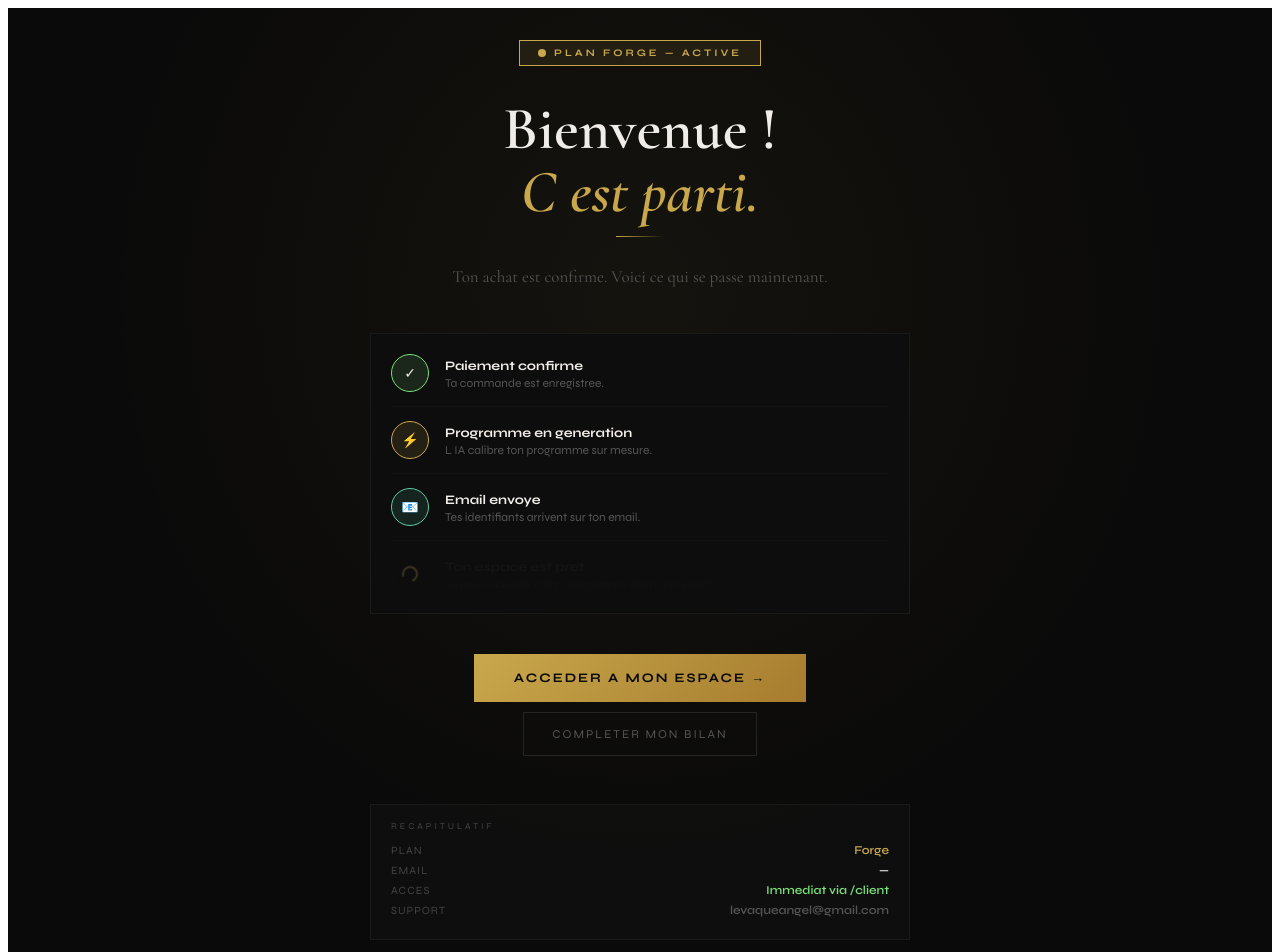
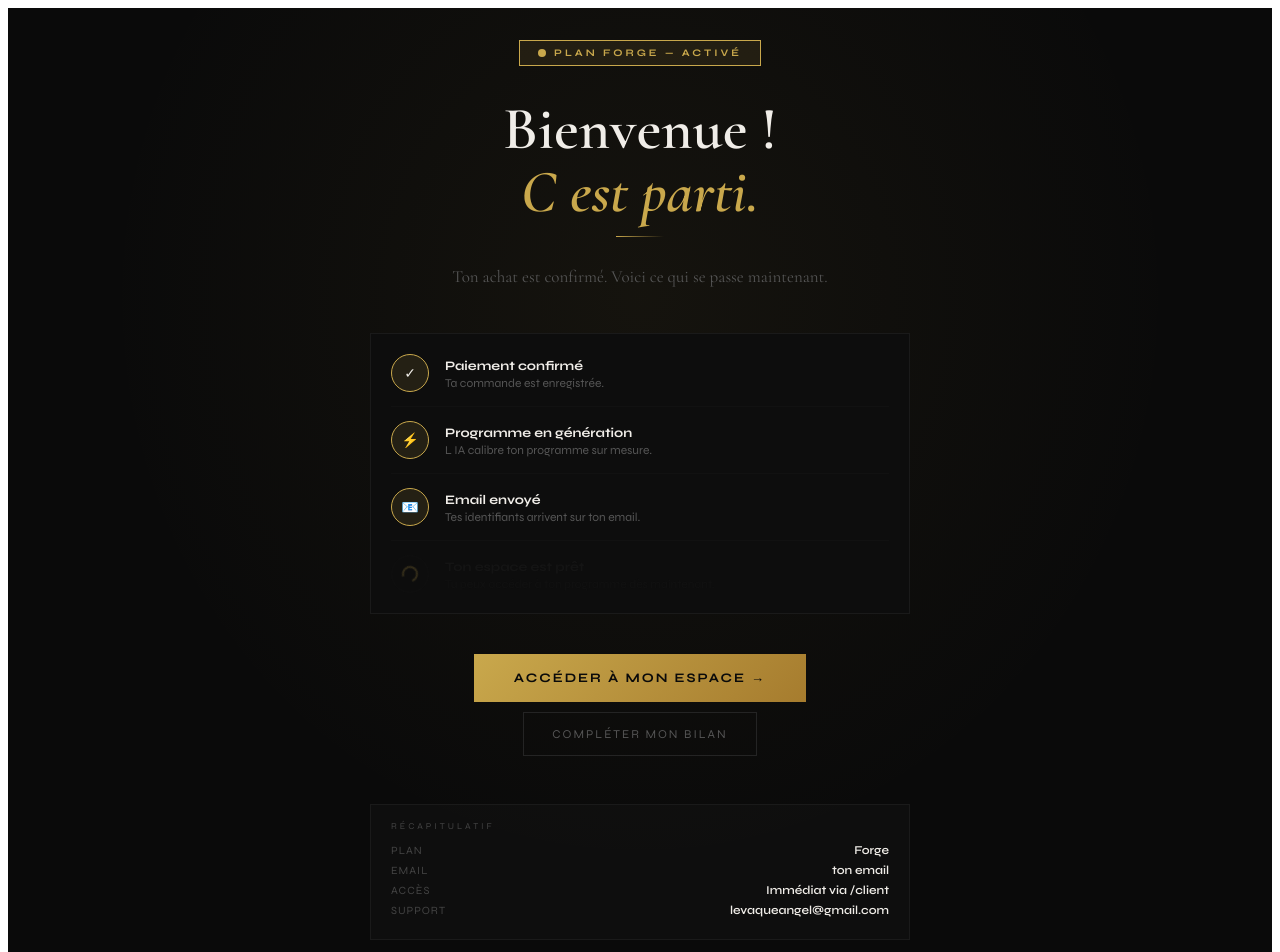
Before and after one commit to levaqueangel/forgefit, a Next.js app in the folder forgefit/: page /merci in a window 1280 px wide. Shown: the top 952 px of the page. Built offline with nearby package versions, Linux system fonts and the light colour scheme; no server answers.

Commit message:
feat(40): add EN/DE/ES translations to /merci page

```diff
--- a/forgefit/app/merci/page.js
+++ b/forgefit/app/merci/page.js
@@ -1,11 +1,83 @@
 "use client";
 import { useEffect, useState, useRef, Suspense } from "react";
 import { useRouter, useSearchParams } from "next/navigation";
+import { useLang } from "../useLang";
 
-// Composant interne qui utilise useSearchParams
+const TRANSLATIONS = {
+  fr: {
+    badge: "Plan {plan} — Activé",
+    welcome: "Bienvenue {prenom} !",
+    welcome_no_name: "Bienvenue !",
+    subtitle: "C est parti.",
+    lead: "Ton achat est confirmé. Voici ce qui se passe maintenant.",
+    steps: [
+      ["✓",  "Paiement confirmé",       "Ta commande est enregistrée."],
+      ["⚡", "Programme en génération", "L IA calibre ton programme sur mesure."],
+      ["📧", "Email envoyé",            "Tes identifiants arrivent sur {email}."],
+      ["🚀", "Ton espace est prêt",     "Tu peux accéder à ton programme dès maintenant."],
+    ],
+    access_cta: "Accéder à mon espace →",
+    bilan_cta: "Compléter mon bilan",
+    recap_title: "Récapitulatif",
+    recap: [["Plan","{plan}"],["Email","{email}"],["Accès","Immédiat via /client"],["Support","levaqueangel@gmail.com"]],
+  },
+  en: {
+    badge: "{plan} Plan — Activated",
+    welcome: "Welcome {prenom}!",
+    welcome_no_name: "Welcome!",
+    subtitle: "Let's go.",
+    lead: "Your purchase is confirmed. Here is what happens next.",
+    steps: [
+      ["✓",  "Payment confirmed",      "Your order has been recorded."],
+      ["⚡", "Programme generating",   "AI is calibrating your custom plan."],
+      ["📧", "Email sent",             "Your credentials are on their way to {email}."],
+      ["🚀", "Your space is ready",    "You can access your programme right now."],
+    ],
+    access_cta: "Access my space →",
+    bilan_cta: "Complete my assessment",
+    recap_title: "Summary",
+    recap: [["Plan","{plan}"],["Email","{email}"],["Access","Immediate via /client"],["Support","levaqueangel@gmail.com"]],
+  },
+  de: {
+    badge: "Plan {plan} — Aktiviert",
+    welcome: "Willkommen {prenom}!",
+    welcome_no_name: "Willkommen!",
+    subtitle: "Los geht es.",
+    lead: "Dein Kauf wurde bestätigt. Hier ist, was als nächstes passiert.",
+    steps: [
+      ["✓",  "Zahlung bestätigt",      "Deine Bestellung wurde erfasst."],
+      ["⚡", "Programm wird erstellt", "KI kalibriert deinen persönlichen Plan."],
+      ["📧", "E-Mail gesendet",        "Deine Zugangsdaten gehen an {email}."],
+      ["🚀", "Dein Bereich ist bereit","Du kannst jetzt auf dein Programm zugreifen."],
+    ],
+    access_cta: "Zu meinem Bereich →",
+    bilan_cta: "Assessment ausfüllen",
+    recap_title: "Zusammenfassung",
+    recap: [["Plan","{plan}"],["E-Mail","{email}"],["Zugang","Sofort über /client"],["Support","levaqueangel@gmail.com"]],
+  },
+  es: {
+    badge: "Plan {plan} — Activado",
+    welcome: "¡Bienvenido {prenom}!",
+    welcome_no_name: "¡Bienvenido!",
+    subtitle: "¡Vamos!",
+    lead: "Tu compra está confirmada. Esto es lo que sucede ahora.",
+    steps: [
+      ["✓",  "Pago confirmado",        "Tu pedido ha sido registrado."],
+      ["⚡", "Programa generándose",   "La IA calibra tu plan personalizado."],
+      ["📧", "Email enviado",          "Tus credenciales llegan a {email}."],
+      ["🚀", "Tu espacio está listo",  "Puedes acceder a tu programa ahora."],
+    ],
+    access_cta: "Acceder a mi espacio →",
+    bilan_cta: "Completar mi evaluación",
+    recap_title: "Resumen",
+    recap: [["Plan","{plan}"],["Email","{email}"],["Acceso","Inmediato via /client"],["Soporte","levaqueangel@gmail.com"]],
+  },
+};
+
 function MerciContent() {
   const router = useRouter();
   const params = useSearchParams();
+  const { lang } = useLang();
   const plan   = params.get("plan") || "forge";
   const prenom = params.get("prenom") || "";
   const email  = params.get("email") || "";
@@ -19,88 +91,71 @@ function MerciContent() {
     return () => clearInterval(intervalRef.current);
   }, []);
 
-  const PLAN_COLORS = { starter: "#7AE07A", forge: "#C9A84C", elite: "#E8C87A" };
+  const t = TRANSLATIONS[lang] || TRANSLATIONS.fr;
+  const fill = (str) => str.replace("{plan}", plan.charAt(0).toUpperCase()+plan.slice(1))
+                            .replace("{prenom}", prenom)
+                            .replace("{email}", email || "ton email");
+
+  const PLAN_COLORS = { starter:"#7AE07A", forge:"#C9A84C", elite:"#E8C87A" };
   const planColor = PLAN_COLORS[plan.toLowerCase()] || "#C9A84C";
-  const planName  = plan.charAt(0).toUpperCase() + plan.slice(1);
-
-  const STEPS = [
-    { icon: "✓",  label: "Paiement confirme",        desc: "Ta commande est enregistree.",                                color: "#7AE07A" },
-    { icon: "⚡", label: "Programme en generation",   desc: "L IA calibre ton programme sur mesure.",                     color: "#C9A84C" },
-    { icon: "📧", label: "Email envoye",              desc: `Tes identifiants arrivent sur ${email || "ton email"}.`,    color: "#5DCAA5" },
-    { icon: "🚀", label: "Ton espace est pret",       desc: "Tu peux acceder a ton programme des maintenant.",            color: "#E8C87A" },
-  ];
 
   return (
-    <div style={{
-      background: "#0A0A0A", color: "#F0EDE8", minHeight: "100vh",
-      fontFamily: "'Syne',sans-serif",
-      display: "flex", flexDirection: "column", alignItems: "center", justifyContent: "center",
-      padding: "2rem", textAlign: "center", position: "relative", overflow: "hidden",
-    }}>
+    <div style={{ background:"#0A0A0A", color:"#F0EDE8", minHeight:"100vh",
+      fontFamily:"'Syne',sans-serif", display:"flex", flexDirection:"column",
+      alignItems:"center", justifyContent:"center", padding:"2rem",
+      textAlign:"center", position:"relative", overflow:"hidden" }}>
       <style>{`
-        @keyframes fadeUp { from { opacity:0; transform:translateY(14px) } to { opacity:1; transform:translateY(0) } }
-        @keyframes scaleIn { from { opacity:0; transform:scale(0.7) } to { opacity:1; transform:scale(1) } }
-        @keyframes spin { to { transform:rotate(360deg) } }
-        .a1 { animation:fadeUp 0.5s ease 0.1s both }
-        .a2 { animation:fadeUp 0.5s ease 0.3s both }
-        .a3 { animation:fadeUp 0.5s ease 0.5s both }
-        .a4 { animation:fadeUp 0.5s ease 0.7s both }
-        .btn-cta { background:linear-gradient(135deg,#C9A84C,#A67C2E); border:none; color:#0A0A0A; padding:16px 40px; font-family:'Syne',sans-serif; font-size:13px; font-weight:700; letter-spacing:2px; text-transform:uppercase; cursor:pointer }
-        .btn-sec { background:transparent; border:0.5px solid #242424; color:#555; padding:14px 28px; font-family:'Syne',sans-serif; font-size:12px; letter-spacing:2px; text-transform:uppercase; cursor:pointer }
+        @keyframes fadeUp{from{opacity:0;transform:translateY(14px)}to{opacity:1;transform:translateY(0)}}
+        @keyframes spin{to{transform:rotate(360deg)}}
+        .a1{animation:fadeUp 0.5s ease 0.1s both}.a2{animation:fadeUp 0.5s ease 0.3s both}
+        .a3{animation:fadeUp 0.5s ease 0.5s both}.a4{animation:fadeUp 0.5s ease 0.7s both}
+        .btn-cta{background:linear-gradient(135deg,#C9A84C,#A67C2E);border:none;color:#0A0A0A;padding:16px 40px;font-family:'Syne',sans-serif;font-size:13px;font-weight:700;letter-spacing:2px;text-transform:uppercase;cursor:pointer}
+        .btn-sec{background:transparent;border:0.5px solid #242424;color:#555;padding:14px 28px;font-family:'Syne',sans-serif;font-size:12px;letter-spacing:2px;text-transform:uppercase;cursor:pointer}
       `}</style>
-
-      <div style={{ position:"absolute", inset:0, background:`radial-gradient(ellipse at 50% 30%, rgba(${planColor==="#7AE07A"?"122,224,122":planColor==="#C9A84C"?"201,168,76":"232,200,122"},0.06) 0%, transparent 60%)`, pointerEvents:"none" }}/>
-
+      <div style={{ position:"absolute", inset:0, background:`radial-gradient(ellipse at 50% 30%, rgba(201,168,76,0.06) 0%, transparent 60%)`, pointerEvents:"none" }}/>
       <div style={{ position:"relative", zIndex:1, maxWidth:540, width:"100%" }}>
         <div className="a1" style={{ display:"inline-flex", alignItems:"center", gap:8, marginBottom:"2rem",
-          background:`rgba(${planColor==="#7AE07A"?"122,224,122":planColor==="#C9A84C"?"201,168,76":"232,200,122"},0.1)`,
-          border:`0.5px solid ${planColor}`, padding:"6px 18px" }}>
+          background:"rgba(201,168,76,0.1)", border:`0.5px solid ${planColor}`, padding:"6px 18px" }}>
           <div style={{ width:8, height:8, borderRadius:"50%", background:planColor }}/>
           <span style={{ fontSize:10, fontWeight:700, letterSpacing:"3px", textTransform:"uppercase", color:planColor }}>
-            Plan {planName} — Active
+            {fill(t.badge)}
           </span>
         </div>
-
         <div className="a2" style={{ fontFamily:"'Cormorant Garamond',serif", fontSize:"clamp(36px,6vw,60px)", fontWeight:600, lineHeight:1.05, marginBottom:"0.75rem" }}>
-          {prenom ? `Bienvenue ${prenom} !` : "Bienvenue !"}<br/>
-          <em style={{ fontStyle:"italic", color:planColor }}>C est parti.</em>
+          {prenom ? fill(t.welcome) : t.welcome_no_name}<br/>
+          <em style={{ fontStyle:"italic", color:planColor }}>{t.subtitle}</em>
         </div>
-
         <div className="a2" style={{ width:48, height:1, background:`linear-gradient(90deg,${planColor},transparent)`, margin:"0 auto 1.5rem" }}/>
-
         <p className="a3" style={{ fontFamily:"'Cormorant Garamond',serif", fontSize:17, color:"#555", lineHeight:1.9, marginBottom:"2.5rem" }}>
-          Ton achat est confirme. Voici ce qui se passe maintenant.
+          {t.lead}
         </p>
-
         <div className="a3" style={{ background:"#0D0D0D", border:"0.5px solid #1A1A1A", padding:"6px 20px", marginBottom:"2.5rem", textAlign:"left" }}>
-          {STEPS.map((s, i) => (
-            <div key={i} style={{ display:"flex", alignItems:"flex-start", gap:16, padding:"14px 0", borderBottom:i<3?"0.5px solid #111":"none", opacity: step > i ? 1 : 0.2, transition:"opacity 0.4s" }}>
+          {t.steps.map(([icon, label, desc], i) => (
+            <div key={i} style={{ display:"flex", alignItems:"flex-start", gap:16, padding:"14px 0",
+              borderBottom:i<3?"0.5px solid #111":"none", opacity:step>i?1:0.2, transition:"opacity 0.4s" }}>
               <div style={{ width:36, height:36, borderRadius:"50%", flexShrink:0,
-                background: step > i ? `rgba(${s.color==="#7AE07A"?"122,224,122":s.color==="#C9A84C"?"201,168,76":s.color==="#5DCAA5"?"93,202,165":"232,200,122"},0.12)` : "rgba(255,255,255,0.03)",
-                border: `1.5px solid ${step > i ? s.color : "#1A1A1A"}`,
-                display:"flex", alignItems:"center", justifyContent:"center", fontSize:14, transition:"all 0.4s",
-              }}>
-                {step > i ? s.icon : i === step ? <div style={{ width:12, height:12, border:`2px solid ${s.color}`, borderTopColor:"transparent", borderRadius:"50%", animation:"spin 0.7s linear infinite" }}/> : <div style={{ width:8, height:8, borderRadius:"50%", background:"#1A1A1A" }}/>}
+                background:step>i?"rgba(201,168,76,0.12)":"rgba(255,255,255,0.03)",
+                border:`1.5px solid ${step>i?planColor:"#1A1A1A"}`,
+                display:"flex", alignItems:"center", justifyContent:"center", fontSize:14, transition:"all 0.4s" }}>
+                {step>i ? icon : i===step ? <div style={{ width:12, height:12, border:`2px solid ${planColor}`, borderTopColor:"transparent", borderRadius:"50%", animation:"spin 0.7s linear infinite" }}/> : <div style={{ width:8, height:8, borderRadius:"50%", background:"#1A1A1A" }}/>}
               </div>
               <div style={{ paddingTop:4 }}>
-                <div style={{ fontSize:13, fontWeight:700, color: step > i ? "#F0EDE8" : "#333", marginBottom:2 }}>{s.label}</div>
-                <div style={{ fontSize:12, color: step > i ? "#555" : "#222" }}>{s.desc}</div>
+                <div style={{ fontSize:13, fontWeight:700, color:step>i?"#F0EDE8":"#333", marginBottom:2 }}>{label}</div>
+                <div style={{ fontSize:12, color:step>i?"#555":"#222" }}>{fill(desc)}</div>
               </div>
             </div>
           ))}
         </div>
-
         <div className="a4" style={{ display:"flex", gap:10, justifyContent:"center", flexWrap:"wrap", marginBottom:"3rem" }}>
-          <button className="btn-cta" onClick={() => router.push("/client")}>Acceder a mon espace →</button>
-          <button className="btn-sec" onClick={() => router.push("/bilan")}>Completer mon bilan</button>
+          <button className="btn-cta" onClick={() => router.push("/client")}>{t.access_cta}</button>
+          <button className="btn-sec" onClick={() => router.push("/bilan")}>{t.bilan_cta}</button>
         </div>
-
         <div className="a4" style={{ background:"rgba(255,255,255,0.02)", border:"0.5px solid #1A1A1A", padding:"16px 20px", textAlign:"left" }}>
-          <div style={{ fontSize:9, letterSpacing:"3px", textTransform:"uppercase", color:"#444", marginBottom:12 }}>Recapitulatif</div>
-          {[["Plan", planName, planColor], ["Email", email||"—", "#F0EDE8"], ["Acces", "Immediat via /client", "#7AE07A"], ["Support", "levaqueangel@gmail.com", "#555"]].map(([k,v,c]) => (
+          <div style={{ fontSize:9, letterSpacing:"3px", textTransform:"uppercase", color:"#444", marginBottom:12 }}>{t.recap_title}</div>
+          {t.recap.map(([k, v]) => (
             <div key={k} style={{ display:"flex", justifyContent:"space-between", alignItems:"center", marginBottom:6 }}>
               <span style={{ fontSize:11, color:"#444", letterSpacing:"1px", textTransform:"uppercase" }}>{k}</span>
-              <span style={{ fontSize:12, color:c, fontWeight:600 }}>{v}</span>
+              <span style={{ fontSize:12, color:"#F0EDE8", fontWeight:600 }}>{fill(v)}</span>
             </div>
           ))}
         </div>
@@ -109,14 +164,9 @@ function MerciContent() {
   );
 }
 
-// Wrapper avec Suspense requis par Next.js 14 pour useSearchParams
 export default function MerciPage() {
   return (
-    <Suspense fallback={
-      <div style={{ background:"#0A0A0A", minHeight:"100vh", display:"flex", alignItems:"center", justifyContent:"center" }}>
-        <div style={{ width:20, height:20, border:"2px solid rgba(201,168,76,0.2)", borderTopColor:"#C9A84C", borderRadius:"50%", animation:"spin 0.7s linear infinite" }}/>
-      </div>
-    }>
+    <Suspense fallback={<div style={{ background:"#0A0A0A", minHeight:"100vh", display:"flex", alignItems:"center", justifyContent:"center" }}><div style={{ width:20, height:20, border:"2px solid rgba(201,168,76,0.2)", borderTopColor:"#C9A84C", borderRadius:"50%", animation:"spin 0.7s linear infinite" }}/></div>}>
       <MerciContent />
     </Suspense>
   );
```
